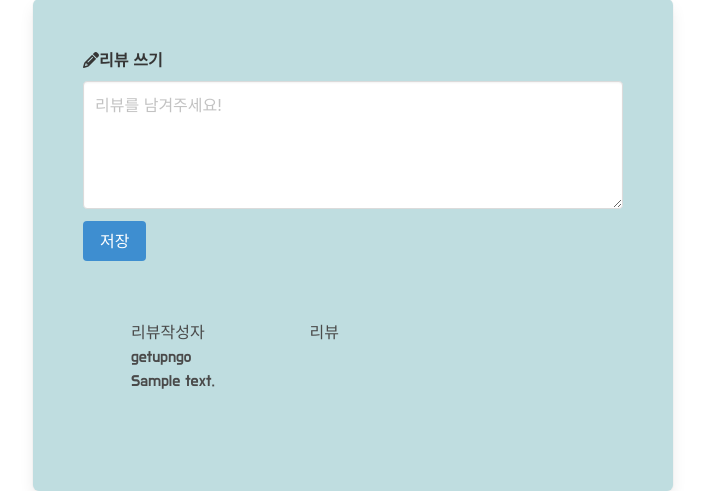
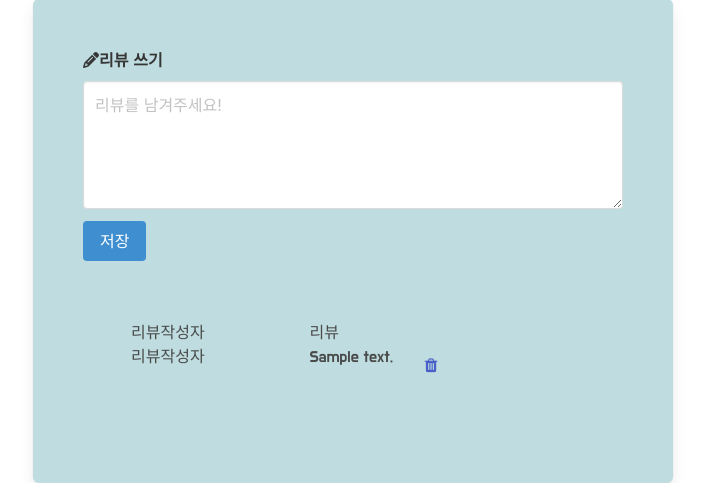
Before and after one commit to salmon2/EcoEnerge, a Flask app: page /charge in a window 1280 px wide. Shown: the part 722-1213 px from the top of the page, without its empty margins (287-992 px from the left). Run offline with Flask 2, Linux system fonts and the light colour scheme; grey boxes marked "Sample" are stand-in pictures; a database or web service that is not in the repository returns one stand-in record (values such as "Sample title"); some libraries are stand-ins or nearby versions.

Commit message:
Add files via upload

```diff
--- a/templates/charge_detail.html
+++ b/templates/charge_detail.html
@@ -55,7 +55,6 @@
             margin: auto;
             padding: 50px;
         }
-
         .wrap {
             background-color: RGBA(232, 52, 78, 0.2);
             min-height: 100vh;
@@ -70,16 +69,15 @@
             margin-left: 80px;
         }
 
+        .deleteBtn{
+            margin-left: 10px;
+        }
+
 
 
     </style>
 
     <script>
-       // $(document).ready(function(){
-       //    showReviews();
-       //  });
-
-
         // function posting(){
         //     let review = $('#textarea-post').val()
         //
@@ -96,19 +94,40 @@
 
         function posting(){
             let contents_give = $('#textarea-post').val()
-            let chargeId_give = '61418daaea7935f5d7df32fb'
             let rate_give = '3'
             let like_give = '2'
 
             $.ajax({
                 type:"POST",
                 url:"/review",
-                data:{contents:contents_give,chargeId:chargeId_give,rate:rate_give,like:like_give},
+                data:{
+                    contents:contents_give,
+                    chargeId:`{{charge._id}}`,
+                    rate:rate_give,
+                    like:like_give
+                },
                 success: function(response){
-                    alert(response["msg"])
+                    alert("등록 완료")
                     window.location.reload()
                 }
             })
+        }
+
+        function delete_one(){
+            console.log()
+            $.ajax({
+                type:'POST',
+                url:"/review/delete",
+                data:{
+                    _id:'id'
+                },
+                success: function (response) {
+                    alert('삭제완료')
+                    window.location.reload()
+                }
+
+            })
+
         }
         //
         // function showReviews() {
@@ -163,7 +182,6 @@
                     {% else %}
                         <img class="bnImg" src="{{charge.img}}">
                     {% endif %}
-
                 </figure>
             </div>
             <br>
@@ -203,17 +221,15 @@
                     <span>리뷰작성자</span>
                     <span class="review_contentT">리뷰</span>
                 </div>
-                <div id="review_contents">
-                    <div class="reviewBox">
-                        <span>getupngo</span>
-                        <span class="review_content">
-                            {% for review in reviewList %}
-                                <p>{{review.contents}}</p>
-                            {% endfor %}
-                        </span>
-                    </div>
+                {% for review in reviewList %}
+                <div class="reviewBox">
+                    <span>리뷰작성자</span>
+                    <span class="review_contentT" id="1">{{review.contents}}</span>
+                    <button id="{{ 'review_id' + charge._id }}" class="button is-ghost deleteBtn" onclick="delete_one()">
+                        <i class="fa fa-trash" aria-hidden="true"></i>
+                    </button>
                 </div>
-
+                {% endfor %}
             </div>
         </section>
     </div>
```
